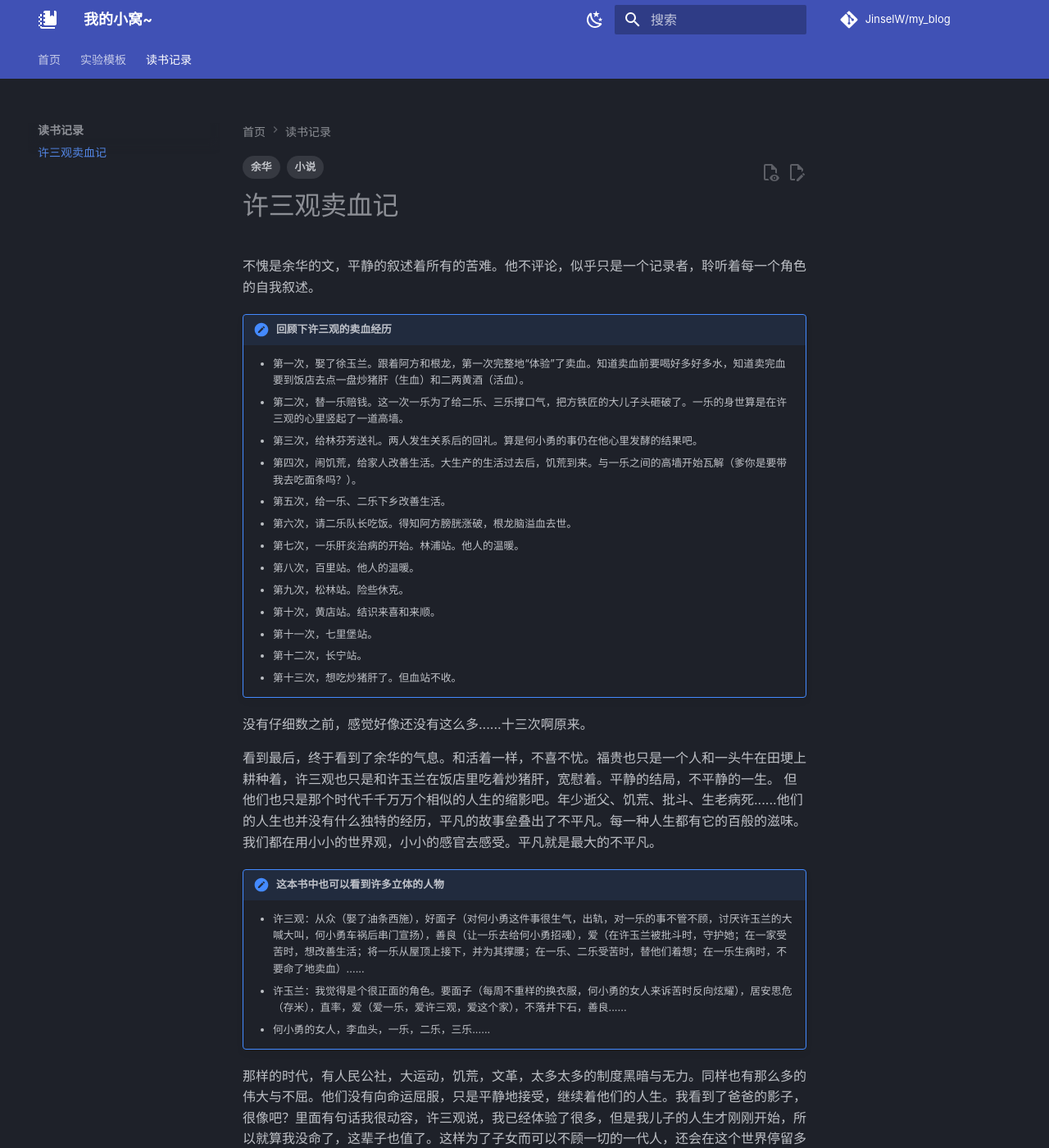
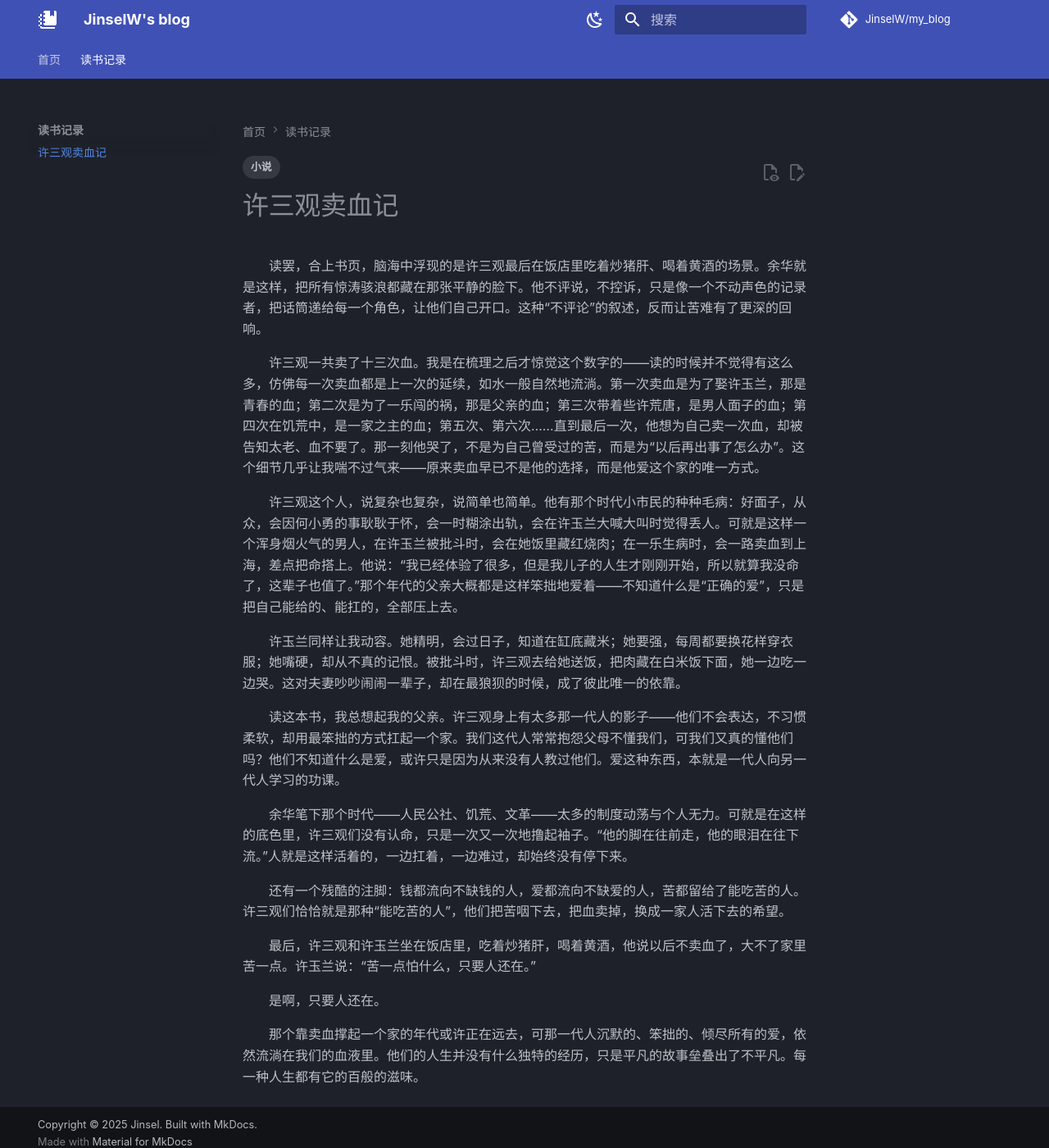
Before and after one commit to JinselW/my_blog, an MkDocs documentation site: the page built from docs/许三观卖血记.md, in a window 1280 px wide and 1400 px high. Shown: the whole window at 82% size. Built offline with MkDocs 1.6.1 and Material for MkDocs 9.7.7, drawn with Linux system fonts in a browser that asks for light colours; some web fonts are replaced; comment, search, counter and statistics services are not loaded; some of the changed text lies outside the part shown.

Commit message:
更新网页

```diff
--- a/docs/许三观卖血记.md
+++ b/docs/许三观卖血记.md
@@ -1,40 +1,32 @@
 ---
 tags:
   - 小说
-  - 余华
 ---
+
+<style>
+p {
+  text-indent: 2em; /* 首行缩进2个汉字 */
+}
+</style>
 
 # 许三观卖血记
 
-不愧是余华的文，平静的叙述着所有的苦难。他不评论，似乎只是一个记录者，聆听着每一个角色的自我叙述。
+读罢，合上书页，脑海中浮现的是许三观最后在饭店里吃着炒猪肝、喝着黄酒的场景。余华就是这样，把所有惊涛骇浪都藏在那张平静的脸下。他不评说，不控诉，只是像一个不动声色的记录者，把话筒递给每一个角色，让他们自己开口。这种“不评论”的叙述，反而让苦难有了更深的回响。
 
-!!! note "回顾下许三观的卖血经历"
-    - 第一次，娶了徐玉兰。跟着阿方和根龙，第一次完整地“体验”了卖血。知道卖血前要喝好多好多水，知道卖完血要到饭店去点一盘炒猪肝（生血）和二两黄酒（活血）。
-    - 第二次，替一乐赔钱。这一次一乐为了给二乐、三乐撑口气，把方铁匠的大儿子头砸破了。一乐的身世算是在许三观的心里竖起了一道高墙。
-    - 第三次，给林芬芳送礼。两人发生关系后的回礼。算是何小勇的事仍在他心里发酵的结果吧。
-    - 第四次，闹饥荒，给家人改善生活。大生产的生活过去后，饥荒到来。与一乐之间的高墙开始瓦解（爹你是要带我去吃面条吗？）。
-    - 第五次，给一乐、二乐下乡改善生活。
-    - 第六次，请二乐队长吃饭。得知阿方膀胱涨破，根龙脑溢血去世。
-    - 第七次，一乐肝炎治病的开始。林浦站。他人的温暖。
-    - 第八次，百里站。他人的温暖。
-    - 第九次，松林站。险些休克。
-    - 第十次，黄店站。结识来喜和来顺。
-    - 第十一次，七里堡站。
-    - 第十二次，长宁站。
-    - 第十三次，想吃炒猪肝了。但血站不收。
- 没有仔细数之前，感觉好像还没有这么多......十三次啊原来。
+许三观一共卖了十三次血。我是在梳理之后才惊觉这个数字的——读的时候并不觉得有这么多，仿佛每一次卖血都是上一次的延续，如水一般自然地流淌。第一次卖血是为了娶许玉兰，那是青春的血；第二次是为了一乐闯的祸，那是父亲的血；第三次带着些许荒唐，是男人面子的血；第四次在饥荒中，是一家之主的血；第五次、第六次……直到最后一次，他想为自己卖一次血，却被告知太老、血不要了。那一刻他哭了，不是为自己曾受过的苦，而是为“以后再出事了怎么办”。这个细节几乎让我喘不过气来——原来卖血早已不是他的选择，而是他爱这个家的唯一方式。
 
-看到最后，终于看到了余华的气息。和活着一样，不喜不忧。福贵也只是一个人和一头牛在田埂上耕种着，许三观也只是和许玉兰在饭店里吃着炒猪肝，宽慰着。平静的结局，不平静的一生。
-但他们也只是那个时代千千万万个相似的人生的缩影吧。年少逝父、饥荒、批斗、生老病死......他们的人生也并没有什么独特的经历，平凡的故事垒叠出了不平凡。每一种人生都有它的百般的滋味。
-我们都在用小小的世界观，小小的感官去感受。平凡就是最大的不平凡。
+许三观这个人，说复杂也复杂，说简单也简单。他有那个时代小市民的种种毛病：好面子，从众，会因何小勇的事耿耿于怀，会一时糊涂出轨，会在许玉兰大喊大叫时觉得丢人。可就是这样一个浑身烟火气的男人，在许玉兰被批斗时，会在她饭里藏红烧肉；在一乐生病时，会一路卖血到上海，差点把命搭上。他说：“我已经体验了很多，但是我儿子的人生才刚刚开始，所以就算我没命了，这辈子也值了。”那个年代的父亲大概都是这样笨拙地爱着——不知道什么是“正确的爱”，只是把自己能给的、能扛的，全部压上去。
 
-!!! note "这本书中也可以看到许多立体的人物"
-    - 许三观：从众（娶了油条西施），好面子（对何小勇这件事很生气，出轨，对一乐的事不管不顾，讨厌许玉兰的大喊大叫，何小勇车祸后串门宣扬），善良（让一乐去给何小勇招魂），爱（在许玉兰被批斗时，守护她；在一家受苦时，想改善生活；将一乐从屋顶上接下，并为其撑腰；在一乐、二乐受苦时，替他们着想；在一乐生病时，不要命了地卖血）......
-    - 许玉兰：我觉得是个很正面的角色。要面子（每周不重样的换衣服，何小勇的女人来诉苦时反向炫耀），居安思危（存米），直率，爱（爱一乐，爱许三观，爱这个家），不落井下石，善良......
-    - 何小勇的女人，李血头，一乐，二乐，三乐......
+许玉兰同样让我动容。她精明，会过日子，知道在缸底藏米；她要强，每周都要换花样穿衣服；她嘴硬，却从不真的记恨。被批斗时，许三观去给她送饭，把肉藏在白米饭下面，她一边吃一边哭。这对夫妻吵吵闹闹一辈子，却在最狼狈的时候，成了彼此唯一的依靠。
 
-那样的时代，有人民公社，大运动，饥荒，文革，太多太多的制度黑暗与无力。同样也有那么多的伟大与不屈。他们没有向命运屈服，只是平静地接受，继续着他们的人生。我看到了爸爸的影子，很像吧？里面有句话我很动容，许三观说，我已经体验了很多，但是我儿子的人生才刚刚开始，所以就算我没命了，这辈子也值了。这样为了子女而可以不顾一切的一代人，还会在这个世界停留多久呢？我们又保留了多少呢？我们现在很多人都在抱怨，抱怨他们不是一代合格的父母。可是他们也不知爱是什么，也没有体验过我们想要的爱。又或许我们也不清楚什么是爱以及如何去爱，不是吗？子女和父母本就是一个相互成长的关系吧。我们都在慢慢学着感受爱，去爱。或许他们也已竭尽全力，给了他们认为所能给我们的一切。我们也不应该强求任何人做到我们都不会的事。
+读这本书，我总想起我的父亲。许三观身上有太多那一代人的影子——他们不会表达，不习惯柔软，却用最笨拙的方式扛起一个家。我们这代人常常抱怨父母不懂我们，可我们又真的懂他们吗？他们不知道什么是爱，或许只是因为从来没有人教过他们。爱这种东西，本就是一代人向另一代人学习的功课。
 
->记录几句大家的评论和书中的话：
-- 这个世界，钱都流向了不缺钱的人，爱也都流向了不缺爱的人，苦也都留给了那些能吃苦的人。
-- 他的脚在往前走，他的眼泪在往下流。
+余华笔下那个时代——人民公社、饥荒、文革——太多的制度动荡与个人无力。可就是在这样的底色里，许三观们没有认命，只是一次又一次地撸起袖子。“他的脚在往前走，他的眼泪在往下流。”人就是这样活着的，一边扛着，一边难过，却始终没有停下来。
+
+还有一个残酷的注脚：钱都流向不缺钱的人，爱都流向不缺爱的人，苦都留给了能吃苦的人。许三观们恰恰就是那种“能吃苦的人”，他们把苦咽下去，把血卖掉，换成一家人活下去的希望。
+
+最后，许三观和许玉兰坐在饭店里，吃着炒猪肝，喝着黄酒，他说以后不卖血了，大不了家里苦一点。许玉兰说：“苦一点怕什么，只要人还在。”
+
+是啊，只要人还在。
+
+那个靠卖血撑起一个家的年代或许正在远去，可那一代人沉默的、笨拙的、倾尽所有的爱，依然流淌在我们的血液里。他们的人生并没有什么独特的经历，只是平凡的故事垒叠出了不平凡。每一种人生都有它的百般的滋味。
--- a/mkdocs.yml
+++ b/mkdocs.yml
@@ -1,6 +1,6 @@
 # 基础信息
-site_name: 我的小窝~
-site_description: 成长记录
+site_name: JinselW's blog
+site_description: 本人成长过程中留下的碎片
 site_author: Jinsel
 site_url: https://my-blog-alh.pages.dev/
 
@@ -13,9 +13,6 @@ copyright: Copyright © 2025 Jinsel. Built with MkDocs.
 # 导航栏
 nav:
   - 首页: index.md
-  - 实验模板:
-    - sys报告模板: sys报告模板.md
-    - 数据结构报告模板: 数据结构报告模板.md
   - 读书记录:
       - 许三观卖血记: 许三观卖血记.md
 
```
Also changed, not shown: docs/emoji.md (added, +80 -0 lines), docs/index.md (+1 -1 lines), docs/stylesheets/extra.css (deleted, +0 -15 lines), docs/数据结构报告模板.md (+1 -2 lines).
